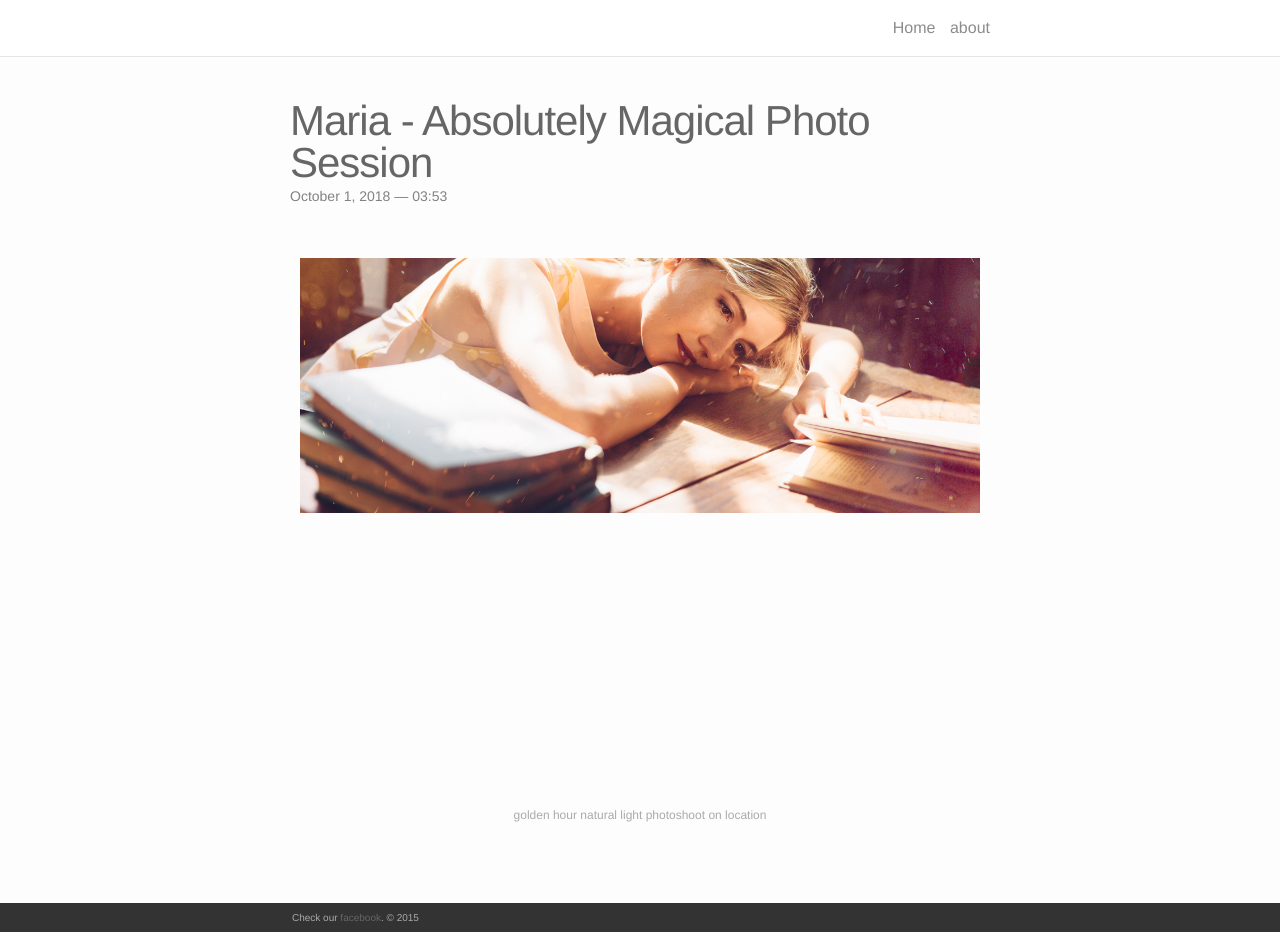
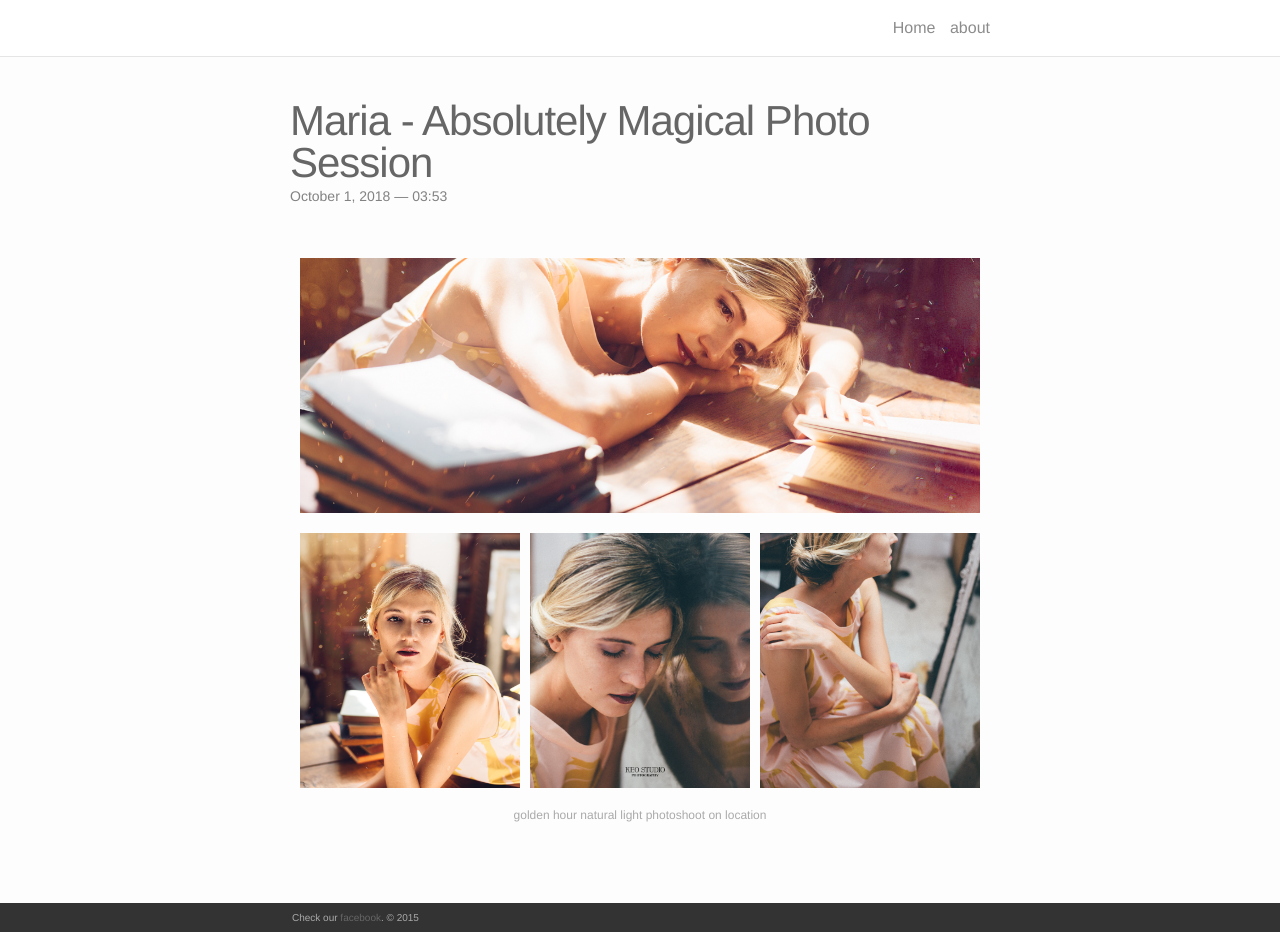
Before and after one commit to AlenPelin/keo-studio, a Jekyll site: the page built from _portfolio/maria---absolutely-magical-photo-session.md, in a window 1280 px wide and 932 px high. Built offline with Jekyll 4.4.1, drawn with Linux system fonts in a browser that asks for light colours; nearby versions of some CDN libraries.

Commit message:
Update from Forestry.io - Updated maria---absolutely-magical-photo-session.md

```diff
--- a/_portfolio/maria---absolutely-magical-photo-session.md
+++ b/_portfolio/maria---absolutely-magical-photo-session.md
@@ -6,6 +6,9 @@ description: golden hour natural light photoshoot on location
 images:
   main: "/media/9 keo studio photography maria 1.jpg"
   thumbnail: "/media/9 keo studio photography maria 0 thumbnail.jpg"
-  items: []
+  items:
+  - "/media/9 keo studio photography maria 4.jpg"
+  - "/media/9 keo studio photography maria 3.jpg"
+  - "/media/9 keo studio photography maria 2.jpg"
 
 ---
```
